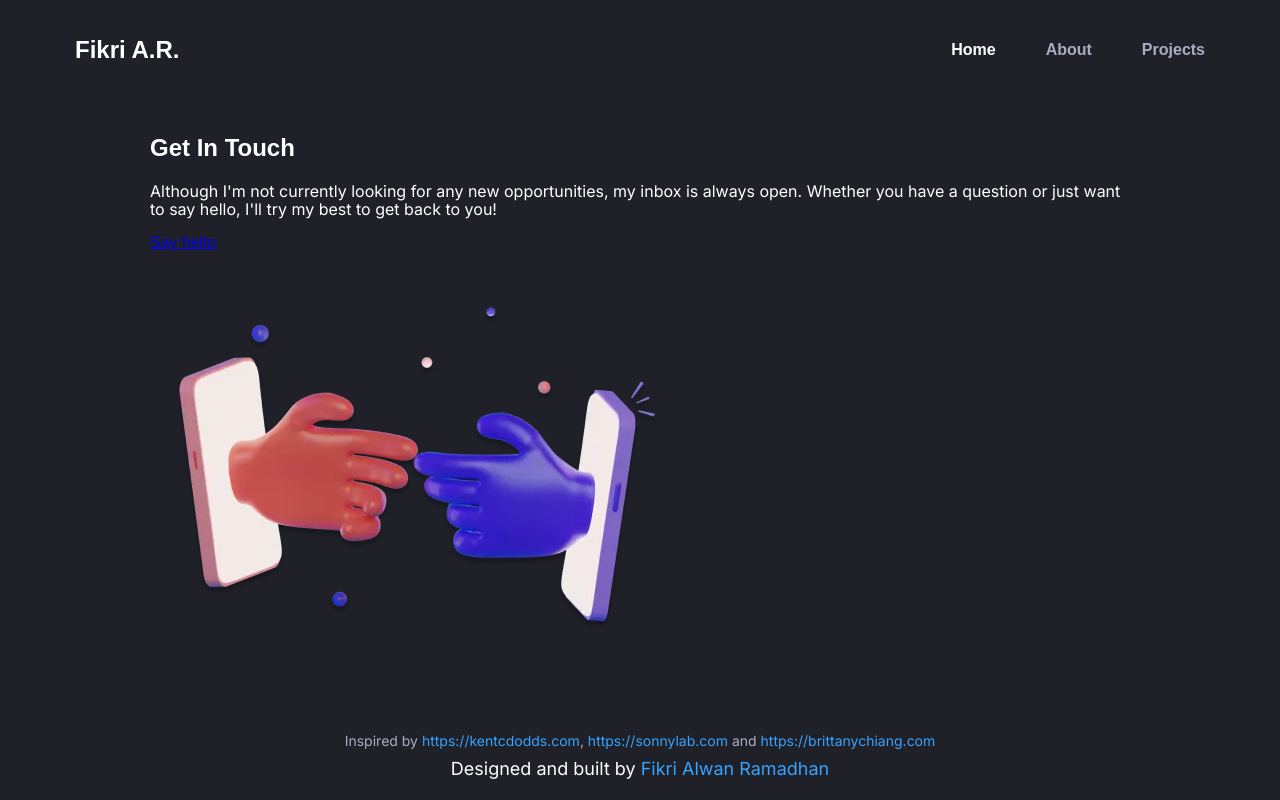
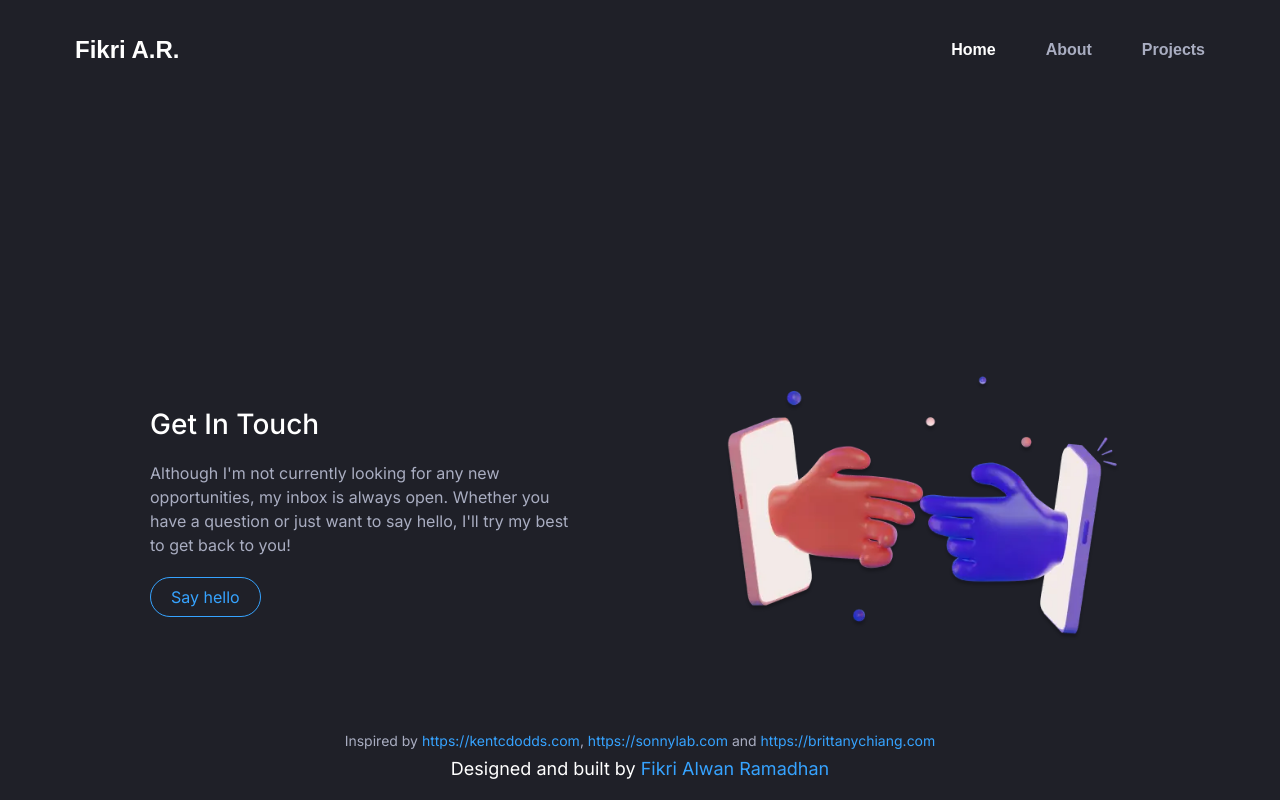
Before and after one commit to fikrialwan/fikrialwan-web, a React (Create React App) app: page / in a window 1280 px wide. Built offline with nearby package versions, Linux system fonts and the light colour scheme; a web font is replaced by a local one.

Commit message:
feat: add style to contact footer

```diff
--- a/src/component/layout/footer/contact.tsx
+++ b/src/component/layout/footer/contact.tsx
@@ -1,19 +1,102 @@
+import { css } from "@emotion/css";
 import getInTouchIlustration from "src/component/ui/images/get-in-touch-ilustration.webp";
+import mq from "src/styles/breakpoints";
+import theme from "src/styles/theme";
 
 export default function Contact() {
   return (
-    <section>
-      <article>
-        <h2>Get In Touch</h2>
-        <p>
+    <section
+      className={css`
+        display: flex;
+        flex-direction: column-reverse;
+        max-width: 1400px;
+        width: 100%;
+        margin: 0 auto;
+        ${mq[3]} {
+          flex-direction: row;
+          align-items: center;
+          justify-content: center;
+          gap: 10vw;
+        }
+      `}
+    >
+      <article
+        className={css`
+          display: flex;
+          flex-direction: column;
+          gap: 20px;
+          ${mq[3]} {
+            flex: 1;
+          }
+        `}
+      >
+        <h2
+          className={css`
+            font-family: ${theme.fonts.inter};
+            margin: 0;
+            font-size: 28px;
+            font-weight: 500;
+          `}
+        >
+          Get In Touch
+        </h2>
+        <p
+          className={css`
+            margin: 0;
+            font-size: 16px;
+            font-weight: 400;
+            line-height: 24px;
+            color: ${theme.colors.grey};
+          `}
+        >
           Although I'm not currently looking for any new opportunities, my inbox
           is always open. Whether you have a question or just want to say hello,
           I'll try my best to get back to you!
         </p>
-        <a href="mailto:fikriar93@gmail.com">Say hello</a>
+        <div>
+          <a
+            href="mailto:fikriar93@gmail.com"
+            className={css`
+              text-decoration: none;
+              color: ${theme.colors.blue};
+              border: 1px solid ${theme.colors.blue};
+              border-radius: 25px;
+              padding: 10px 20px;
+              font-size: 16px;
+              font-weight: 400;
+              font-family: ${theme.fonts.inter};
+              display: inline-block;
+              transition: all 0.5s ease;
+              &:hover {
+                color: ${theme.colors.black};
+                background-color: ${theme.colors.blue};
+              }
+            `}
+          >
+            Say hello
+          </a>
+        </div>
       </article>
-      <div>
-        <img src={getInTouchIlustration} alt="get in touch ilustration" />
+      <div
+        className={css`
+          width: 100%;
+          ${mq[3]} {
+            flex: 1;
+          }
+        `}
+      >
+        <img
+          src={getInTouchIlustration}
+          alt="get in touch ilustration"
+          className={css`
+            width: 100%;
+            object-fit: contain;
+            object-position: center;
+            ${mq[3]} {
+              object-position: right;
+            }
+          `}
+        />
       </div>
     </section>
   );
```
